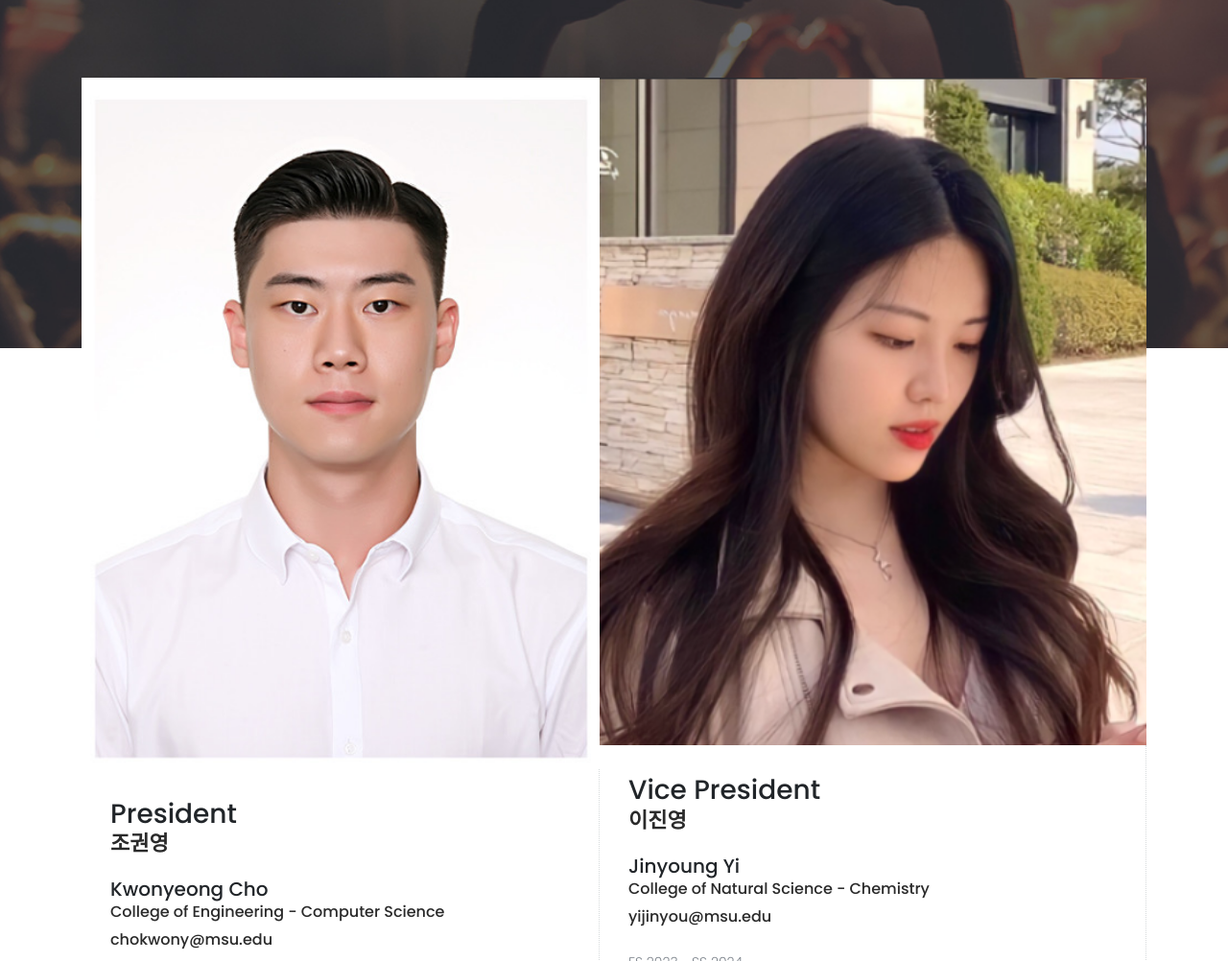
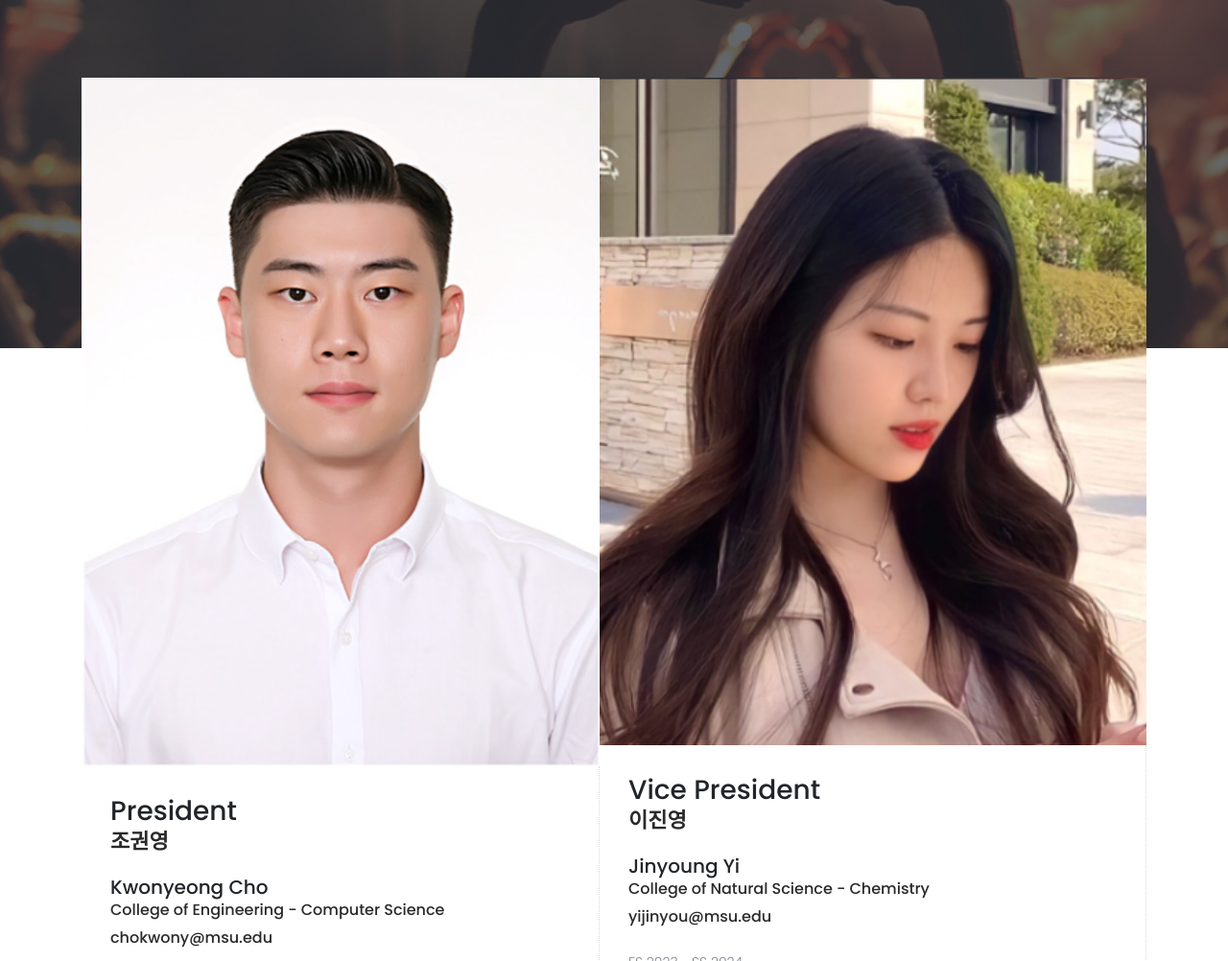
Before and after one commit to ksomsu/website_kso, a plain HTML site: page about.html in a window 1280 px wide. Shown: the part 462-1464 px from the top of the page at 96% size. Drawn offline with Linux system fonts and the light colour scheme.

Commit message:
update
update

```diff
--- a/about.html
+++ b/about.html
@@ -87,7 +87,7 @@ https://www.tooplate.com/view/2125-artxibition
             <div class="row">
                 <div class="col-lg-6">
                     <div class="left-image">
-                        <img src="assets/images/president.jpg">
+                        <img src="assets/images/president.png">
                         <div class="down-content">
                             <h3>President</h3>
                             <h4>조권영</h4>
```
Also changed, not shown: assets/images/president.png (added), 2 other files.
